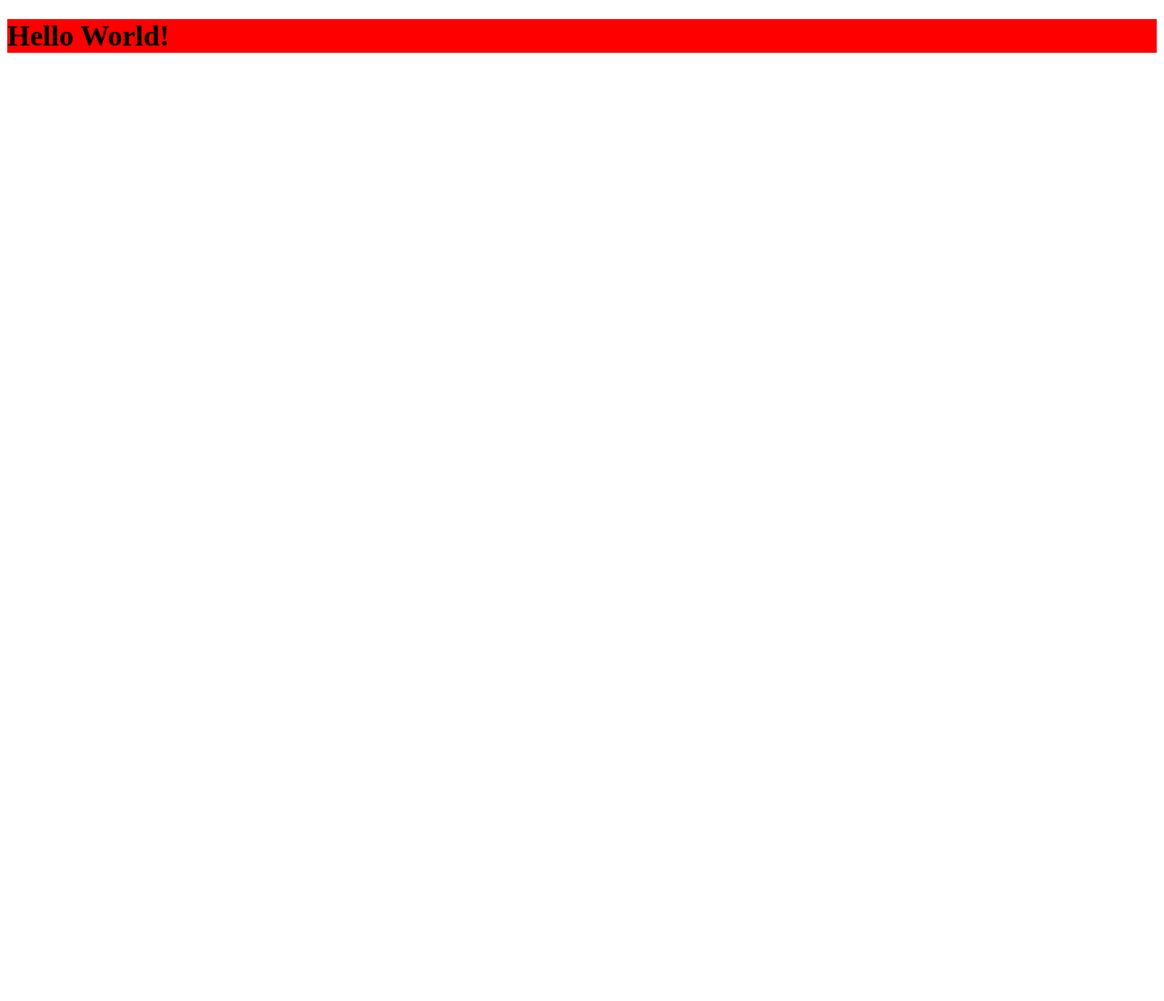
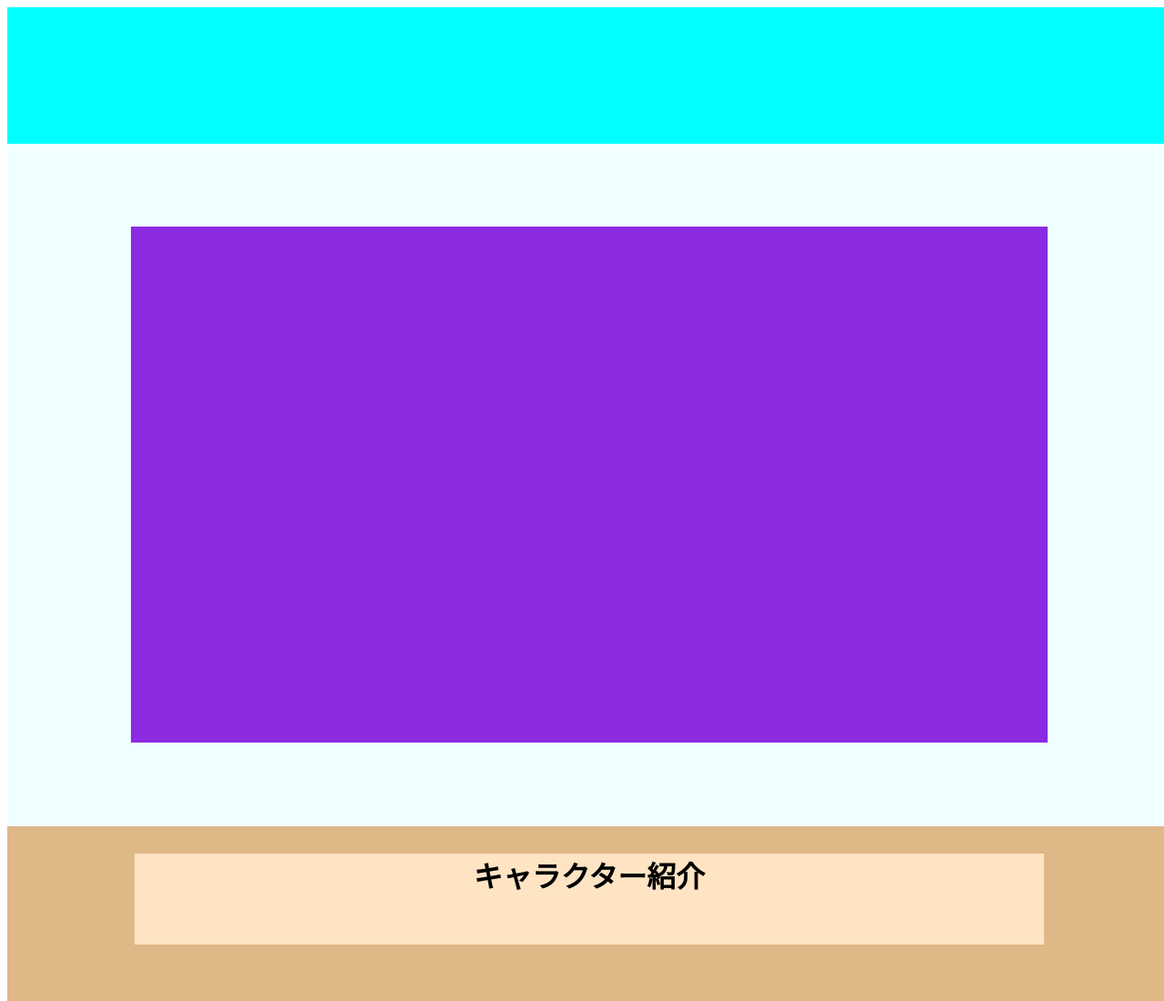
Before and after one commit to AKINISHI1/feeding, a website: page public/views/main.html in a window 1280 px wide. Shown: the top 1100 px of the page at 91% size. Before the commit the page ends 800 px from the top, so only its background shows below. Drawn offline with Linux system fonts and the light colour scheme.

Commit message:
スケルトン作成

```diff
--- a/public/stylesheet/style.css
+++ b/public/stylesheet/style.css
@@ -1,3 +1,81 @@
 h1{
-    background-color:red;
+    text-align: center;
+    margin: 0px;
 }
+p{
+    font-size:30px;
+    margin: 0px;
+}
+#wrapper{
+    width: 1280px;
+    height: 1500px;
+    margin:0px auto;
+    background-color: skyblue;
+}
+#top-wrapper{
+    width: 1280px;
+    height: 150px;
+    margin:0px auto;
+    background-color: aqua;
+}
+#main-wrapper{
+    width: 1280px;
+    height: 1350px;
+    margin:0px auto;
+    background-color: aquamarine;
+}
+#main{
+    height: 750px;
+    width: 1280px;
+    margin: 0px auto;
+    background-color:antiquewhite;
+}
+#charactor{
+    width:1280px;
+    height:600px;
+    margin:0px auto;
+    background-color: burlywood;
+}
+#outer{
+    width: 1280px;
+    height:  750px;
+    margin:0px auto;
+    background-color:azure;
+}
+#inner{
+    position: relative;
+    width:1008px;
+    height:567px;
+    top:91px;
+    margin:0px auto;
+    background-color: blueviolet;
+}
+#top{
+    position:relative;
+    width:1000px;
+    height:100px;
+    background-color:bisque;
+    margin:0px auto;
+    top:30px;
+}
+#picture{
+    position:relative;
+    width:300px;
+    height:300px;
+    border-radius:150px;
+    background-color:cadetblue;
+    top:100px;
+    left:136px;
+    float:left;
+}
+#text{
+    position:relative;
+    float:right;
+    width:650px;
+    height:300px;
+    border-radius:30px;
+    background-color: brown;
+    right:140px;
+    top:100px;
+    opacity:0.8;
+}
--- a/public/views/main.html
+++ b/public/views/main.html
@@ -2,11 +2,33 @@
 	<head>
 	<html land="ja">
 	<meta charaset="utf-8">
-	<title>餌やりサイト</title>
+	<title>キャラクター紹介</title>
 	<link rel="stylesheet" href= "../stylesheet/style.css">
 	</head>
 
 	<body>
-		<h1>Hello World!</h1>
+		<div id="wrapper">
+			<div id="top-wrapper">
+
+			</div>
+			<div id="main-wrapper">
+				<div id="main">
+					<div id="outer">
+						<div id="inner">
+
+						</div>
+					</div>
+				</div>
+				<div id="charactor">
+					<div id="top">
+						<h1>キャラクター紹介</h1>
+					</div>
+					<div id="picture"></div>
+					<div id="text">
+						<p>ここにキャラクターの紹介文が入ります</p>
+					</div>
+				</div>
+			</div>
+		</div>
 	</body>
 </html>
```
